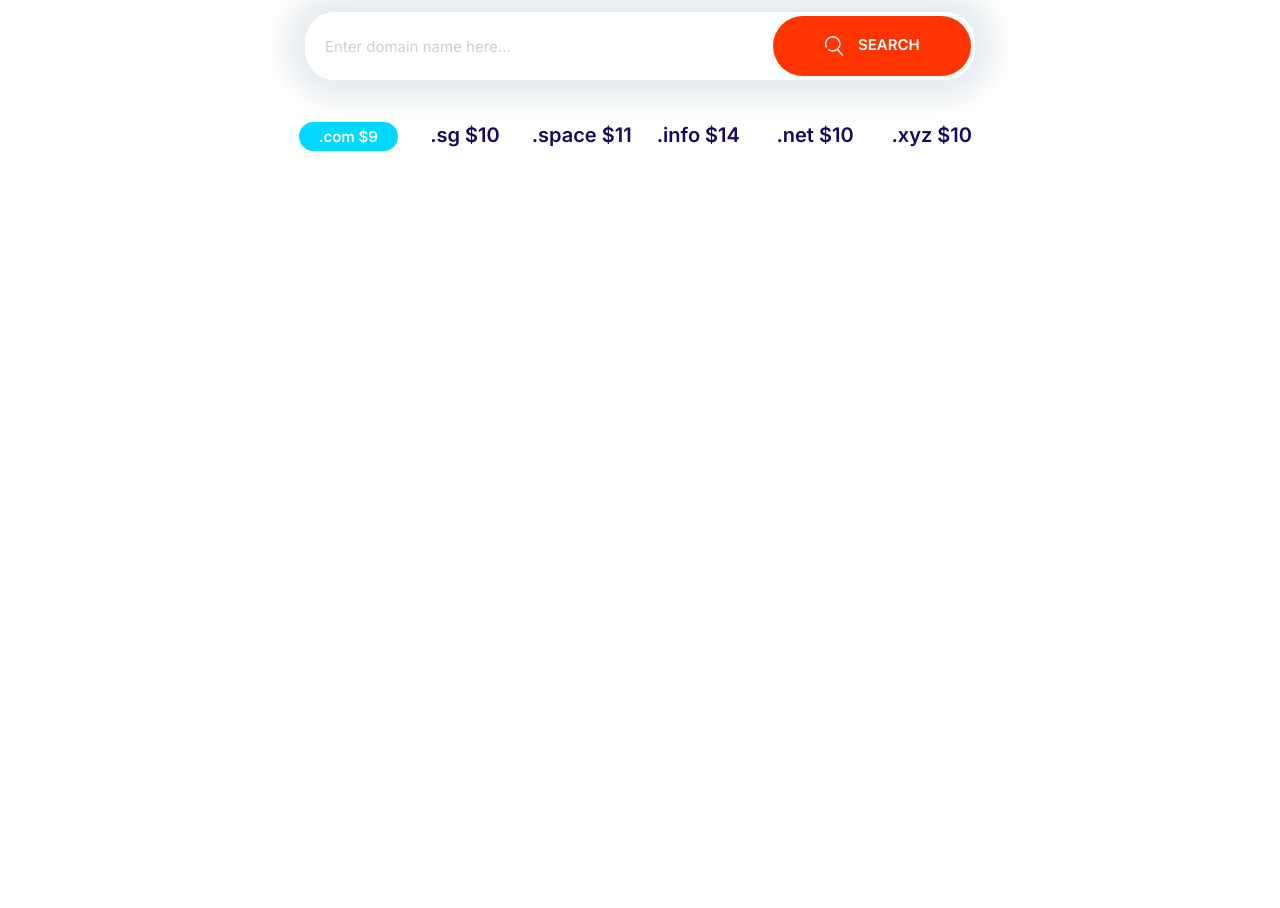
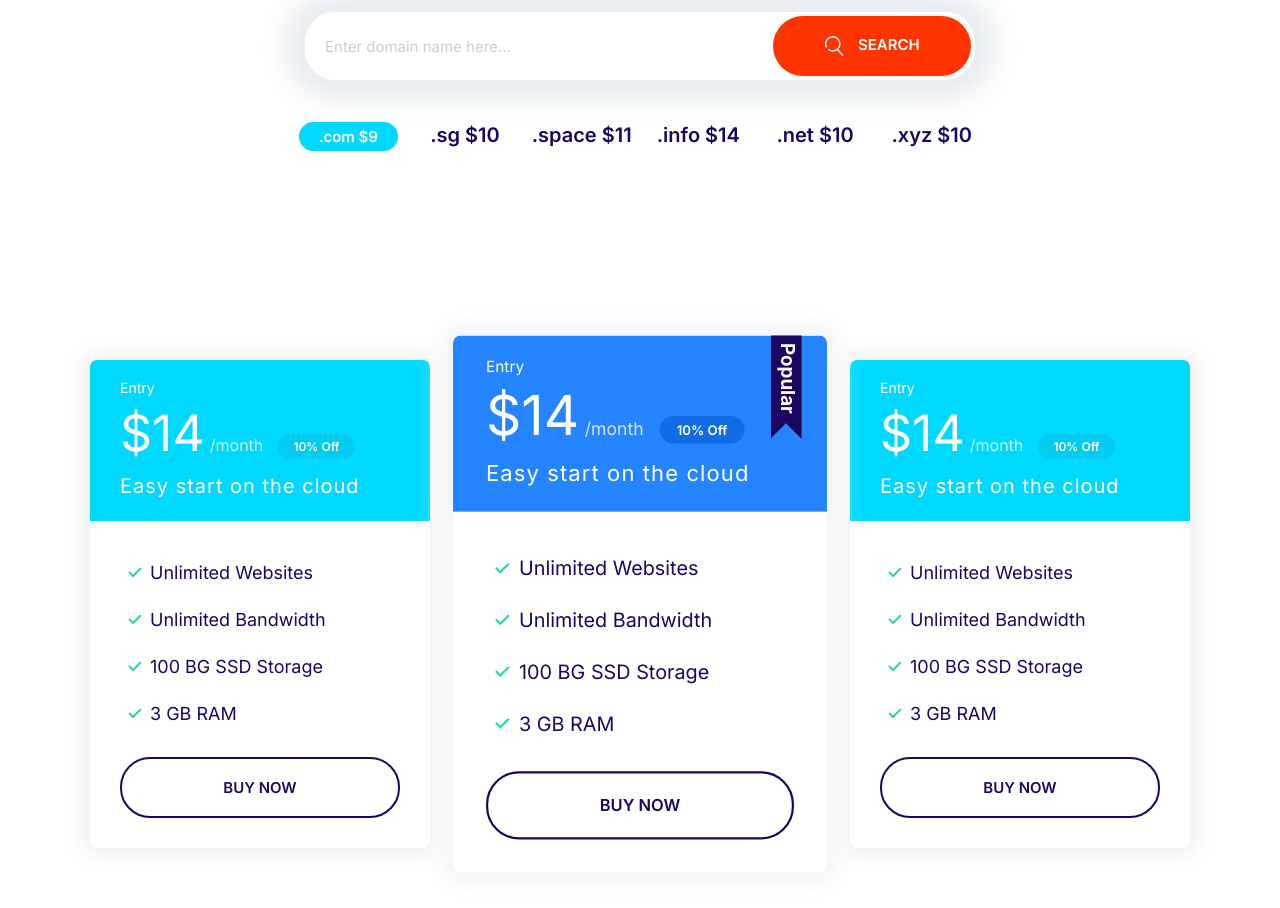
Before and after one commit to cphanth/moshify-website, a plain HTML site: page index.html in a window 1280 px wide. Shown: the part 693-1601 px from the top of the page. Before the commit the page ends 993 px from the top, so only its background shows below. Drawn offline with Linux system fonts and the light colour scheme.

Commit message:
Created block for plans section.

```diff
--- a/css/styles.css
+++ b/css/styles.css
@@ -322,13 +322,18 @@ a {
 }
 
 .card--primary .badge--primary {
-  background: #4f97f5;
+  background: #126de4;
 }
 .card--secondary .badge--secondary {
   background: #02cdf1;
 }
 
 /* Plans */
+
+.plan {
+  transition: transform 0.2s ease-out;
+}
+
 .plan__name {
   color: white;
   margin: 0;
@@ -371,7 +376,18 @@ a {
   right: 5%;
 }
 
+.plan:hover {
+  transform: scale(1.05);
+}
+.plan--popular:hover {
+  transform: scale(1.15);
+}
+
 @media screen and (min-width: 1024px) {
+  .plan--popular {
+    transform: scale(1.1);
+  }
+
   .plan__name {
     font-size: 1.4rem;
   }
@@ -718,3 +734,15 @@ a {
     grid-template-columns: repeat(auto-fit, minmax(10rem, 1fr));
   }
 }
+
+/* Plan Block */
+.block-plan .grid {
+  gap: 8rem 4rem;
+}
+.block-plan .card {
+  max-width: 500px;
+  margin: 0 auto;
+}
+.plan:hover {
+  transition: transform 0.2s ease-out;
+}
--- a/index.html
+++ b/index.html
@@ -79,5 +79,69 @@
         </ul>
       </header>
     </section>
+    <section class="block block-plan container">
+      <div class="grid grid--1x3">
+        <div class="plan">
+          <div class="card card--secondary">
+            <header class="card__header">
+              <h3 class="plan__name">Entry</h3>
+              <span class="plan__price">$14</span>
+              <span class="plan__billing-cycle">/month</span>
+              <span class="badge badge--secondary badge--small">10% Off</span>
+              <span class="plan__description">Easy start on the cloud</span>
+            </header>
+            <div class="card__body">
+              <ul class="list list--tick">
+                <li class="list__item">Unlimited Websites</li>
+                <li class="list__item">Unlimited Bandwidth</li>
+                <li class="list__item">100 BG SSD Storage</li>
+                <li class="list__item">3 GB RAM</li>
+              </ul>
+              <button class="btn btn--block btn--outline">Buy Now</button>
+            </div>
+          </div>
+        </div>
+        <div class="plan plan--popular">
+          <div class="card card--primary">
+            <header class="card__header">
+              <h3 class="plan__name">Entry</h3>
+              <span class="plan__price">$14</span>
+              <span class="plan__billing-cycle">/month</span>
+              <span class="badge badge--primary badge--small">10% Off</span>
+              <span class="plan__description">Easy start on the cloud</span>
+            </header>
+            <div class="card__body">
+              <ul class="list list--tick">
+                <li class="list__item">Unlimited Websites</li>
+                <li class="list__item">Unlimited Bandwidth</li>
+                <li class="list__item">100 BG SSD Storage</li>
+                <li class="list__item">3 GB RAM</li>
+              </ul>
+              <button class="btn btn--block btn--outline">Buy Now</button>
+            </div>
+          </div>
+        </div>
+        <div class="plan">
+          <div class="card card--secondary">
+            <header class="card__header">
+              <h3 class="plan__name">Entry</h3>
+              <span class="plan__price">$14</span>
+              <span class="plan__billing-cycle">/month</span>
+              <span class="badge badge--secondary badge--small">10% Off</span>
+              <span class="plan__description">Easy start on the cloud</span>
+            </header>
+            <div class="card__body">
+              <ul class="list list--tick">
+                <li class="list__item">Unlimited Websites</li>
+                <li class="list__item">Unlimited Bandwidth</li>
+                <li class="list__item">100 BG SSD Storage</li>
+                <li class="list__item">3 GB RAM</li>
+              </ul>
+              <button class="btn btn--block btn--outline">Buy Now</button>
+            </div>
+          </div>
+        </div>
+      </div>
+    </section>
   </body>
 </html>
```
Also changed, not shown: components/sections/block-plan.html (added, +64 -0 lines).
